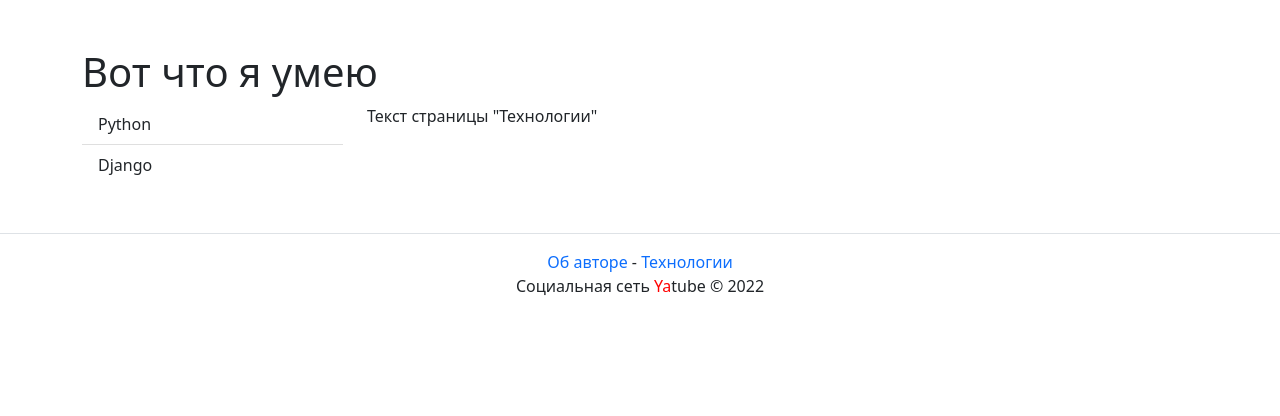
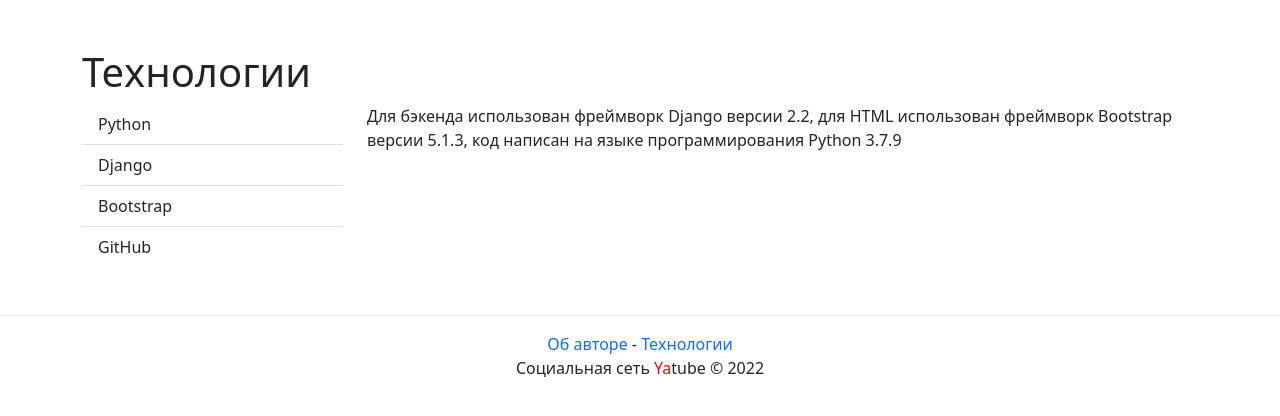
Before and after one commit to lozhkinea/yatube_blog, a Django app: template yatube/templates/about/tech.html in a window 1280 px wide. Shown: the part 56-472 px from the top of the page. Run offline with Django 3.2, Linux system fonts and the light colour scheme; the template is opened without the code that fills it, so the values that code supplies are empty; parts of the project's set-up code (start-up, migrations or seed data) failed here and were passed over; some libraries are stand-ins or nearby versions.

Commit message:
editing about and tech

```diff
--- a/requirements.txt
+++ b/requirements.txt
@@ -8,3 +8,4 @@ requests==2.26.0
 six==1.16.0
 sorl-thumbnail==12.7.0
 Faker==12.0.1
+django-debug-toolbar==3.2.4
--- a/yatube/templates/about/author.html
+++ b/yatube/templates/about/author.html
@@ -3,7 +3,6 @@
 {% block content %}
   <h1>Привет, я автор</h1>
   <p>
-    Тут я размещу информацию о себе используя свои умения верстать.
-    Картинки, блоки, элементы бустрап. А может быть, просто напишу несколько абзацев текста.
+    Это мой первый проект, как python-разработчика.
   </p>
 {% endblock %}
--- a/yatube/templates/about/tech.html
+++ b/yatube/templates/about/tech.html
@@ -2,7 +2,7 @@
 {% block title %}Технологии{% endblock %}
 {% block content %}
   <div class="row">
-    <h1>Вот что я умею</h1>
+    <h1>Технологии</h1>
     <aside class="col-12 col-md-3">
       <ul class="list-group list-group-flush">
         <li class="list-group-item">
@@ -11,10 +11,18 @@
         <li class="list-group-item">
           Django
         </li>
+        <li class="list-group-item">
+          Bootstrap
+        </li>
+        <li class="list-group-item">
+          <a href="https://github.com/lozhkinea/" class="link-dark text-decoration-none" title="Мой Гитхаб">GitHub</a>
+        </li>
       </ul>
     </aside>
     <article class="col-12 col-md-9">
-      <p>Текст страницы "Технологии"</p>
+      <p>Для бэкенда использован фреймворк Django версии 2.2,
+        для HTML использован фреймворк Bootstrap версии 5.1.3,
+        код написан на языке программирования Python 3.7.9</p>
     </article>
   </div>
 {% endblock %}
```
